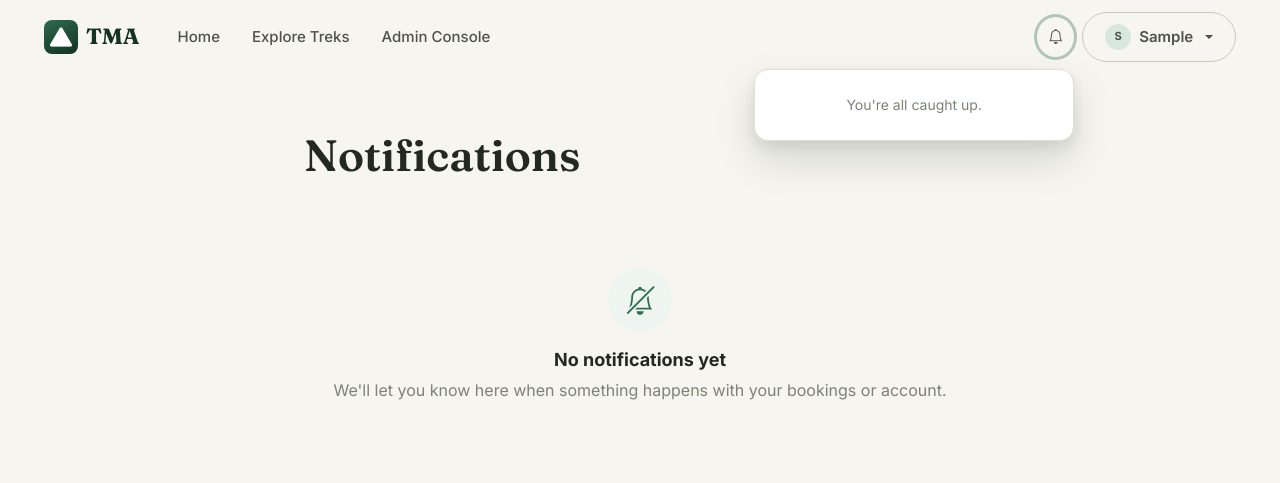
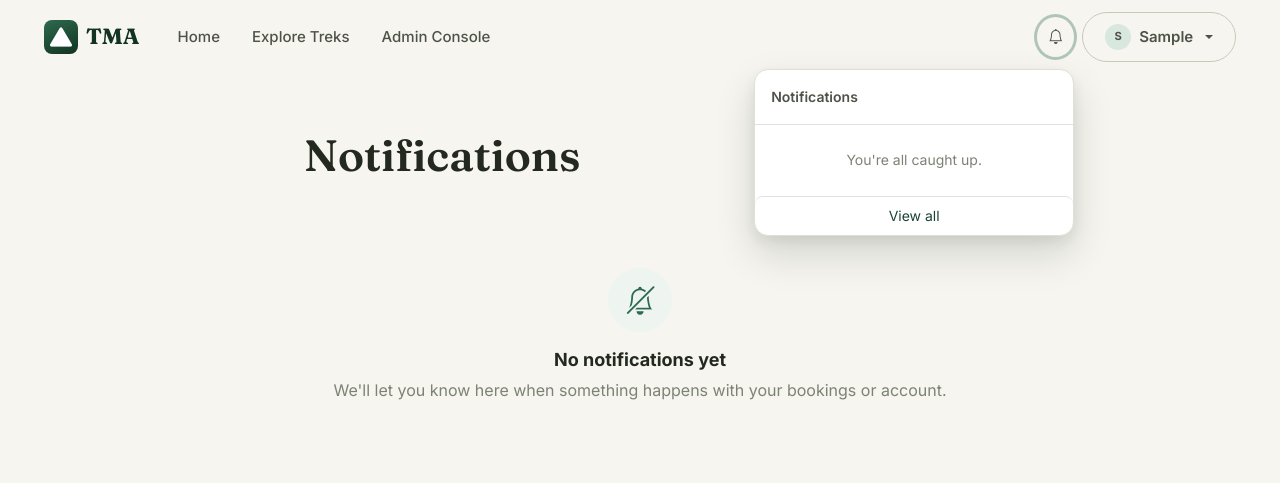
Before and after one commit to lucifer046/trekking-management-application, a Flask app: page /user/notifications in a window 1280 px wide, after a click that opens the changed part. Shown: the top 483 px of the page. Run offline with Flask 3, Linux system fonts and the light colour scheme; the visitor is signed in with stand-in values (Sample User, id 1); data that the repository does not hold is empty; some libraries are stand-ins or nearby versions.

Commit message:
Fix notification dropdown wipeout/mispositioning and remove the dashboard wave emoji
- notifications.js set the *panel's own* innerHTML on load, which wiped
  out the "Notifications" header and "View all" footer the instant the
  fetch resolved (both are direct children of the same element the
  script was overwriting), and appears to have also thrown off
  Bootstrap/Popper's positioning enough to render the menu full-width
  and out of place rather than as a compact 320px popup anchored under
  the bell. Restructured so only an inner [data-notification-list] div
  gets replaced; the header and footer are its siblings now, never
  touched. Moved the panel's width from an inline style to a
  .notification-panel CSS class (with a max-height + scroll on the list
  itself, since nothing capped it before).
- Fixed a second bug surfaced by the same file: the fetch-failure
  handler still referenced the old `panel` variable after the rename,
  which would have thrown a ReferenceError and left the dropdown stuck
  on its loading skeleton on any network failure.
- Removed the wave emoji from the user dashboard's greeting. The staff
  dashboard's own greeting already reads as a plain "Welcome, {name}"
  with no emoji, so dropping it here isn't a downgrade, it's what makes
  the two consistent with each other.

Verified live: the panel now renders at the correct 320px width,
correctly positioned under the bell, with header/footer intact and
real notification content both with and without unread items; no
console errors. 87 pytest tests still pass (behavior-preserving except
for the two real bugs above).

Co-Authored-By: Claude Sonnet 5 <noreply@anthropic.com>

```diff
--- a/app/static/css/components.css
+++ b/app/static/css/components.css
@@ -80,6 +80,8 @@
   background: var(--color-accent-600);
   border: 2px solid var(--color-surface);
 }
+.notification-panel { width: 320px; max-width: calc(100vw - 2rem); }
+.notification-panel [data-notification-list] { max-height: 320px; overflow-y: auto; }
 
 /* ---------------------------------- Dropdowns ---------------------------- */
 /* Bootstrap's .dropdown-menu defaults its background to --bs-body-bg,
--- a/app/static/js/notifications.js
+++ b/app/static/js/notifications.js
@@ -4,17 +4,21 @@
 (function () {
   "use strict";
   var toggle = document.querySelector("[data-notification-toggle]");
-  var panel = document.querySelector("[data-notification-panel]");
-  if (!toggle || !panel || !window.fetch) return;
+  // Only this inner list gets replaced on load; the panel's own header
+  // and "View all" footer are siblings of it, not descendants, so a
+  // previous version of this script that set the *panel's* innerHTML
+  // wiped both of them out the moment notifications finished loading.
+  var list = document.querySelector("[data-notification-list]");
+  if (!toggle || !list || !window.fetch) return;
 
   var loaded = false;
 
   function render(data) {
     if (!data.notifications.length) {
-      panel.innerHTML = '<div class="empty-state py-4"><p class="mb-0 fs-sm">You\'re all caught up.</p></div>';
+      list.innerHTML = '<div class="empty-state py-4"><p class="mb-0 fs-sm">You\'re all caught up.</p></div>';
       return;
     }
-    panel.innerHTML = data.notifications
+    list.innerHTML = data.notifications
       .map(function (n) {
         var href = n.link_url || "/user/notifications";
         return (
@@ -44,7 +48,7 @@
         render(data);
       })
       .catch(function () {
-        panel.innerHTML = '<div class="p-3 fs-sm text-muted-tma">Couldn\'t load notifications.</div>';
+        list.innerHTML = '<div class="p-3 fs-sm text-muted-tma">Couldn\'t load notifications.</div>';
       });
   });
 })();
--- a/app/templates/layout/navbar.html
+++ b/app/templates/layout/navbar.html
@@ -32,10 +32,12 @@
               <i class="bi bi-bell"></i>
               {% if unread_notification_count > 0 %}<span class="dot" aria-hidden="true"></span>{% endif %}
             </button>
-            <div class="dropdown-menu dropdown-menu-end p-0" style="width: 320px;" data-notification-panel>
+            <div class="dropdown-menu dropdown-menu-end notification-panel p-0">
               <div class="p-3 border-bottom fw-semibold fs-sm">Notifications</div>
-              <div class="skeleton skeleton-line mx-3 my-2"></div>
-              <div class="skeleton skeleton-line mx-3 my-2" style="width: 70%;"></div>
+              <div data-notification-list>
+                <div class="skeleton skeleton-line mx-3 my-2"></div>
+                <div class="skeleton skeleton-line mx-3 my-2" style="width: 70%;"></div>
+              </div>
               <a href="{{ url_for('user.notifications') }}" class="dropdown-item text-center border-top py-2 fs-sm text-brand">View all</a>
             </div>
           </div>
--- a/app/templates/user/dashboard.html
+++ b/app/templates/user/dashboard.html
@@ -7,7 +7,7 @@
   <div class="container-tma">
     <div class="d-flex justify-content-between align-items-start flex-wrap gap-3 mb-5">
       <div>
-        <h1 class="mb-1">Welcome back, {{ current_user.name.split(' ')[0] }} 👋</h1>
+        <h1 class="mb-1">Welcome back, {{ current_user.name.split(' ')[0] }}</h1>
         <p class="text-muted-tma mb-0">Here's what's happening with your treks.</p>
       </div>
       <a href="{{ url_for('public.explore') }}" class="btn-tma btn-tma--primary"><i class="bi bi-compass"></i> Explore treks</a>
```
